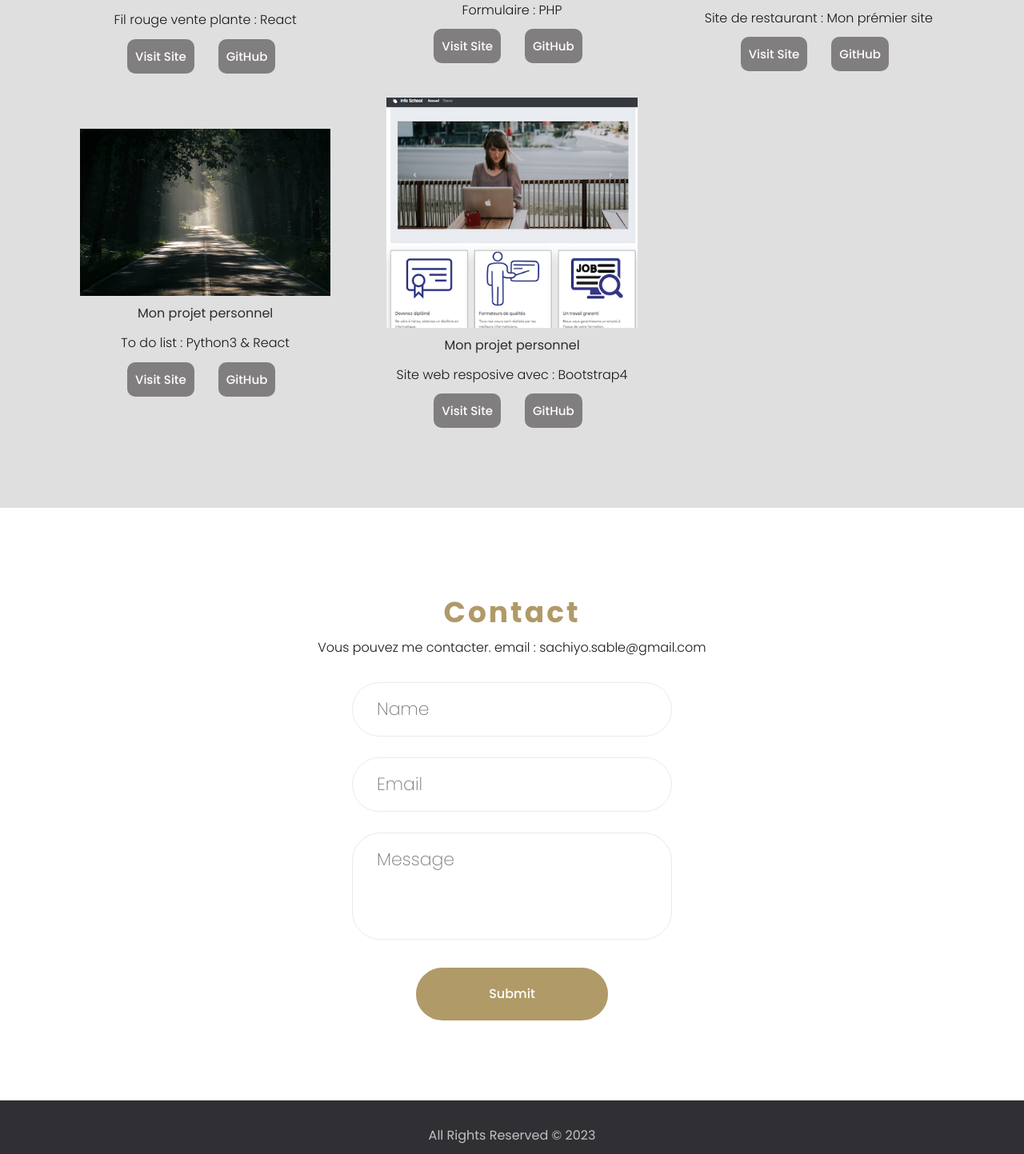
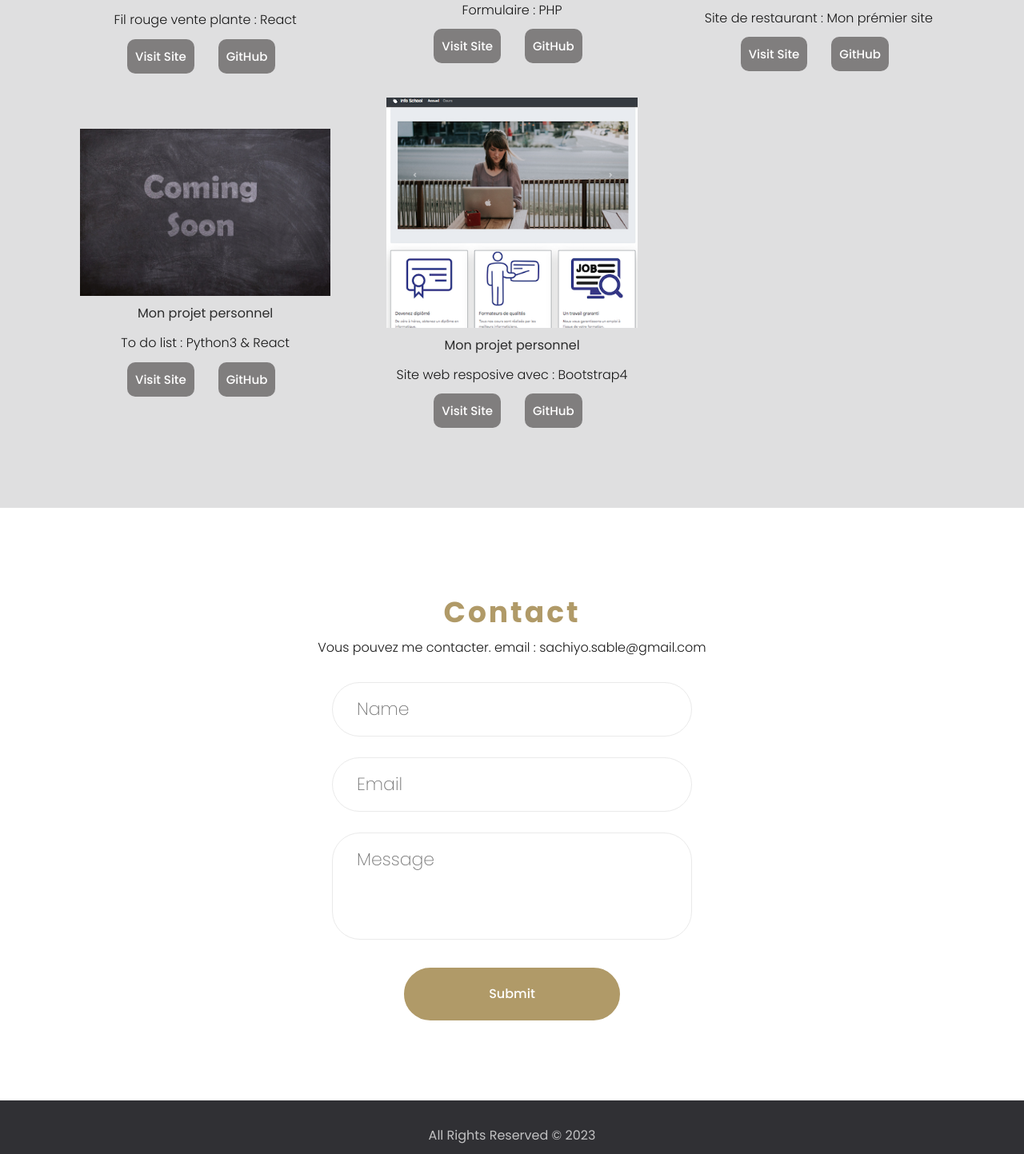
Before and after one commit to Sa-lile/portfolio_react, a React (Create React App) app: page / in a window 1280 px wide. Shown: the part 3172-4615 px from the top of the page at 80% size. Built offline with nearby package versions, Linux system fonts and the light colour scheme.

Commit message:
updated photo

```diff
--- a/src/components/Contact/Contact.css
+++ b/src/components/Contact/Contact.css
@@ -6,7 +6,7 @@
     padding-top: 0;
 }
 .contact-form{
-    max-width: 400px;
+    max-width: 450px;
     margin: 0 auto;
     align-self: center;
 }
--- a/src/components/Navbar/Navbar.jsx
+++ b/src/components/Navbar/Navbar.jsx
@@ -34,6 +34,7 @@ export const Navbar = () => {
                 </li>
                 <li className="nav-item">
                   <NavLink
+                    a href="#services"
                     to="/services"
                     className="nav-link text-uppercase fw-7 text-white ls-2 fs-22"
                   >
--- a/src/constants/data.js
+++ b/src/constants/data.js
@@ -74,7 +74,7 @@ const works = [
         image: `${images.work_img_7}`,
         title: "Stage 2023 : Autoformation",
         comment: "Fil rouge vente plante : React",
-        site: "",
+        site: "https://la-maison-jungle-ten.vercel.app/",
         git: "https://github.com/Sa-lile/Fil_rouge_vente_plantes"
     },
     {
--- a/src/constants/images.js
+++ b/src/constants/images.js
@@ -11,7 +11,7 @@ import work_img_6 from "../assets/images/AccueilAnima_greensock2.png";
 import work_img_7 from "../assets/images/site_ventePlante.png";
 import work_img_8 from "../assets/images/Formulaire_PHP.png";
 import work_img_9 from "../assets/images/Site_resto.png";
-import work_img_10 from "../assets/images/subscribe_background.jpeg";
+import work_img_10 from "../assets/images/text-coming-soon.jpg";
 import work_img_11 from "../assets/images/infoschool.png";
 
 
```
Also changed, not shown: src/assets/images/text-coming-soon.jpg (added).
